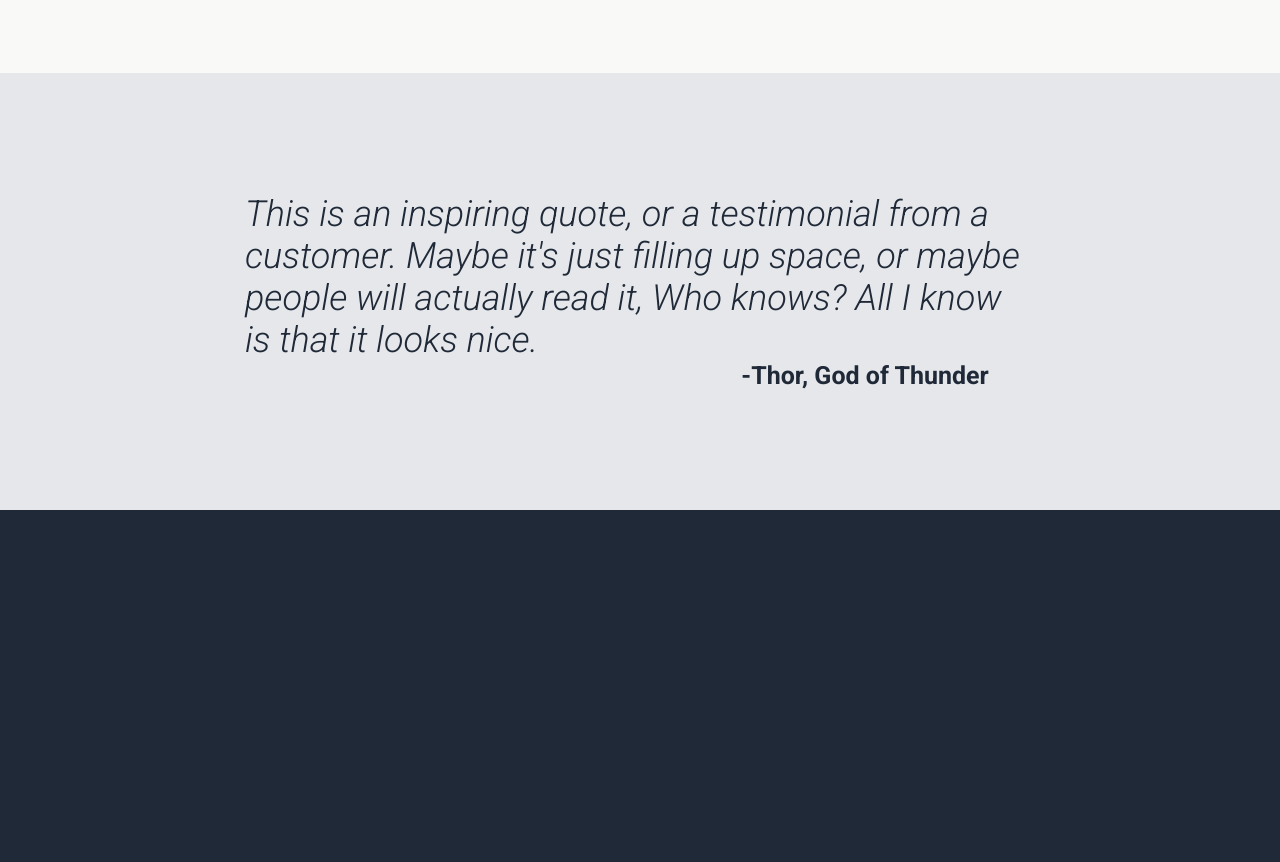
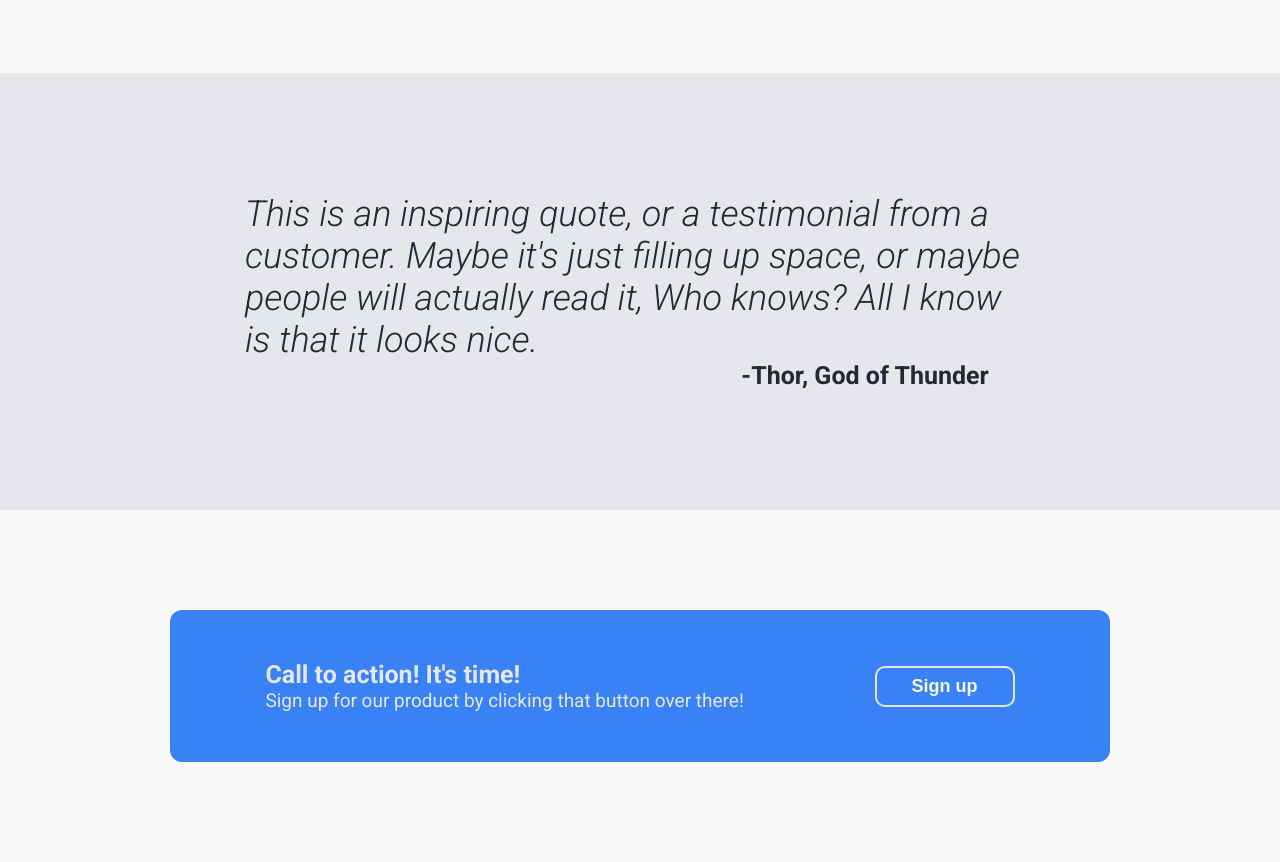
Before and after one commit to Uhsendin/Landing-Page, a plain HTML site: page index.html in a window 1280 px wide. Shown: the part 1032-1894 px from the top of the page. Before the commit the page ends 1542 px from the top, so only its background shows below. Drawn offline with Linux system fonts and the light colour scheme.

Commit message:
Sign up done

```diff
--- a/index.html
+++ b/index.html
@@ -37,7 +37,7 @@
           main title. It's a smaller font and the color is lower <br />
           contrast.
         </p>
-        <button>Sign up</button>
+        <button class="hero-button">Sign up</button>
       </div>
       <div class="hero-image">
         <img src="images/blue.jpg" alt="Blue" />
@@ -78,6 +78,20 @@
       </div>
       <div class="quote-author">-Thor, God of Thunder</div>
     </div>
+
+    <div class="action-container">
+      <div class="action-rectangle">
+        <div class="action-text">
+          <dir class="action-header">Call to action! It's time!</dir>
+          <div class="action-subtext">
+            Sign up for our product by clicking that button over there!
+          </div>
+        </div>
+        <div class="action-button-container">
+          <button class="action-button">Sign up</button>
+        </div>
+      </div>
+    </div>
     <footer></footer>
   </body>
 </html>
--- a/styles.css
+++ b/styles.css
@@ -1,5 +1,3 @@
-
-
 body {
   font-family: "Roboto", sans-serif;
   background-color: #1f2937;
@@ -35,40 +33,34 @@ h1 {
   color: #f9faf8;
 }
 
-
-
 h2 {
   font-size: 48px;
   font-weight: bolder;
-    color: #F9FAF8;
+  color: #f9faf8;
   margin: 0;
 }
 
 p {
   font-size: 18px;
-    color: #E5E7EB;
+  color: #e5e7eb;
 }
 
-button {
-  background-color: #3882F6;
+.hero-button {
+  background-color: #3882f6;
   padding: 8px 28px;
   border-radius: 10px;
   font-size: 18px;
   color: #f9faf8;
   font-weight: bolder;
- border: 1px solid #3882F6;
+  border: 1px solid #3882f6;
 }
 
-
 .hero-container {
-  display:flex;
+  display: flex;
   justify-content: center;
   margin-top: 125px;
   margin-bottom: 125px;
   gap: 150px;
-
-
-
 }
 
 .hero-left {
@@ -81,37 +73,31 @@ button {
   flex-direction: column;
   justify-content: space-between;
   align-items: flex-start;
-
 }
 
 .hero-image {
   display: flex;
-
 }
 
 .hero-image img {
   border-radius: 10px;
 }
 
-
 .info-container {
   background-color: #f9faf8;
   display: flex;
   justify-content: center;
   gap: 100px;
-
 }
-
 
 .info-title {
   padding-top: 40px;
   padding-bottom: 60px;
   font-size: 36px;
   font-weight: bolder;
-color: #1F2937;
+  color: #1f2937;
   background-color: #f9faf8;
   text-align: center;
-
 }
 
 .box-container {
@@ -120,15 +106,12 @@ text-align: center;
   flex-basis: 108px;
   text-align: center;
   margin-bottom: 120px;
-
-
 }
-
 
 .blue-box {
   width: 150px;
   height: 150px;
-border: 4px solid #3882F6;
+  border: 4px solid #3882f6;
   border-radius: 10px;
   display: flex;
 }
@@ -138,9 +121,8 @@ display: flex;
   color: rgb(109, 103, 103);
 }
 
-
 .quote-container {
-background-color: #E5E7EB;
+  background-color: #e5e7eb;
   padding: 120px;
   display: flex;
   /* justify-content: center; */
@@ -156,14 +138,65 @@ width: 790;
   font-style: italic;
   width: 790px;
   font-weight: 300;
+}
+
+.quote-author {
+  align-self: auto;
+  margin-left: 450px;
+  color: #1f2937;
+  font-size: 25px;
+  font-weight: bold;
+}
+
+.action-container {
+  background-color: #f9faf8;
+  padding: 100px 0;
+  display: flex;
+  justify-content: center;
+}
+.action-rectangle {
+  display: flex;
+  background-color: #3882f6;
+  width: 880px;
+  justify-content: space-around;
+  padding: 50px 30px;
+  border-radius: 12px;
+  align-content: center;
 
 }
 
-.quote-author {
+.action-text {
+  font-size: 19px;
+}
 
-  align-self: auto;
-margin-left: 450px;
-color: #1F2937;
+.action-header {
+  margin: 0;
+  padding: 0;
+  display: flex;
   font-size: 25px;
   font-weight: bold;
+  color: #e5e7eb;
 }
+
+.action-subtext {
+  display: flex;
+  color: #e5e7eb;
+}
+
+.action-button-container {
+  display: flex;
+  align-content: center;
+  justify-content: center;
+}
+
+.action-button {
+  display: flex;
+  background-color: #3882f6;
+  padding: 8px 35px;
+  border-radius: 10px;
+  border: 2px solid #e5e7eb;
+  font-size: 18px;
+  color: #f9faf8;
+  font-weight: bolder;
+  align-self: center;
+}
```
Lines whose indentation alone changed are shown as unchanged.
